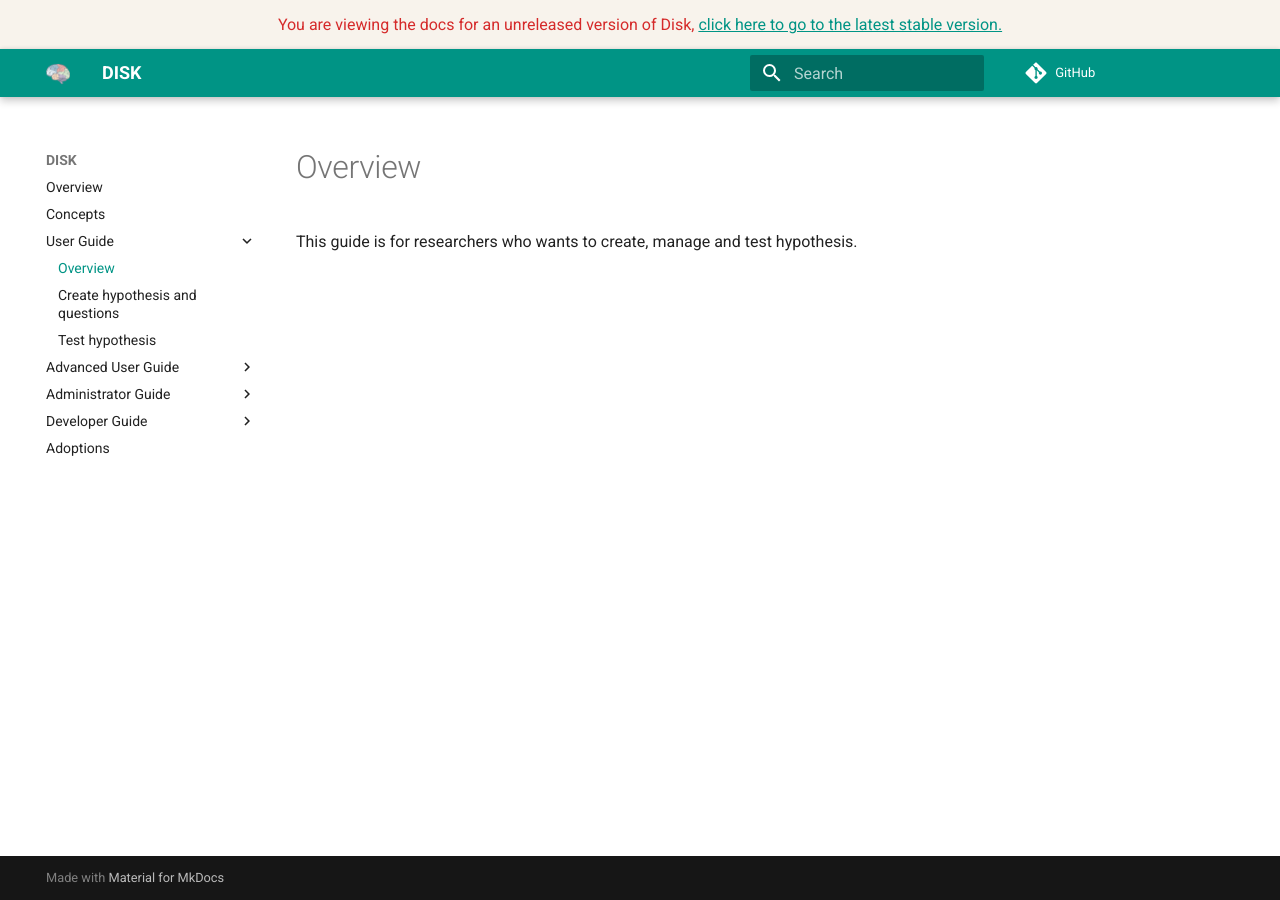
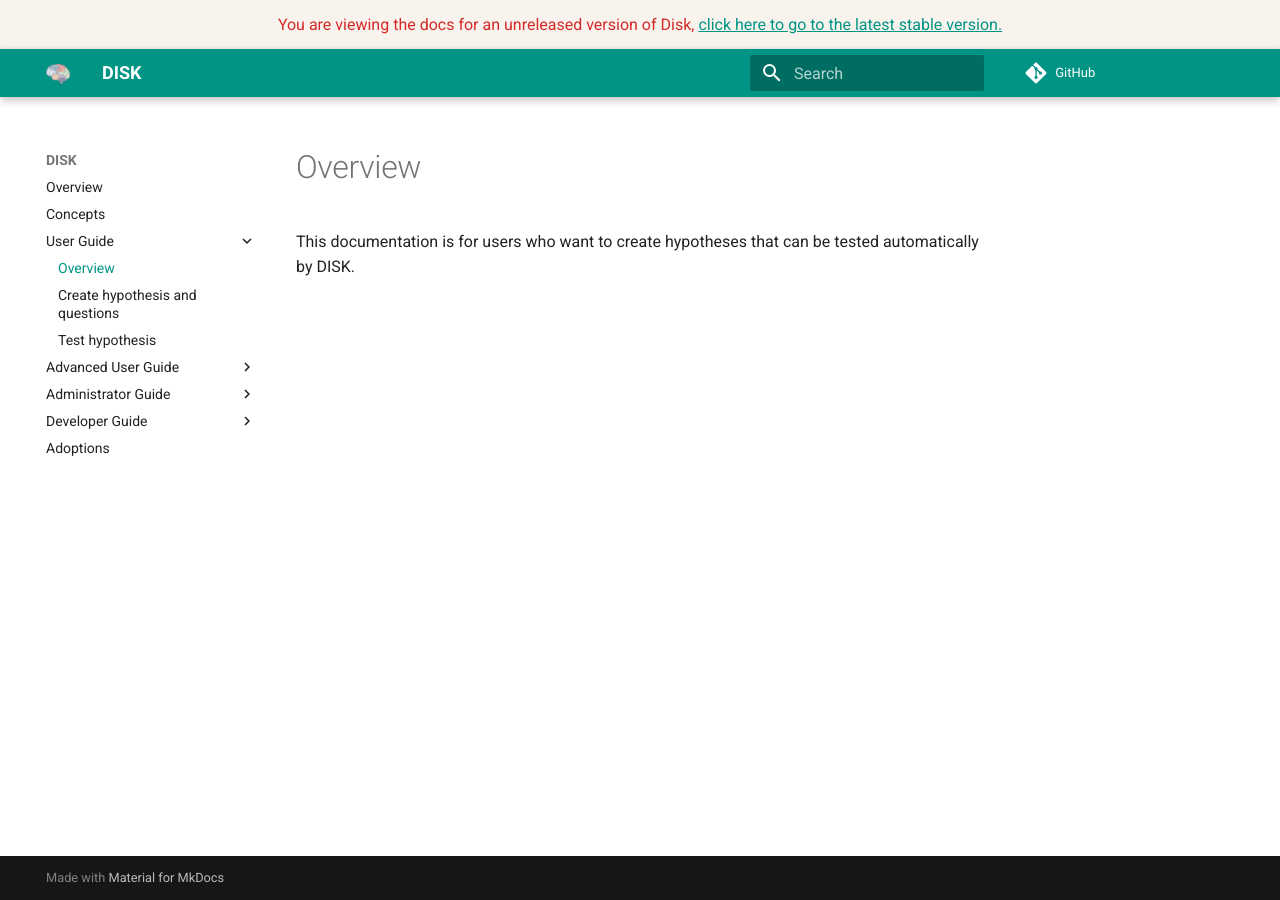
Before and after one commit to KnowledgeCaptureAndDiscovery/DISK-UI, an MkDocs documentation site: the page built from docs/user-guide/index.md, in a window 1280 px wide. Built offline with MkDocs 1.6.1 and Material for MkDocs 9.7.7, drawn with Linux system fonts in a browser that asks for light colours; comment, search, counter and statistics services are not loaded.

Commit message:
Update index.md

```diff
--- a/docs/user-guide/index.md
+++ b/docs/user-guide/index.md
@@ -1,3 +1,3 @@
 # Overview
 
-This guide is for researchers who wants to create, manage and test hypothesis.
+This documentation is for users who want to create hypotheses that can be tested automatically by DISK.
```
